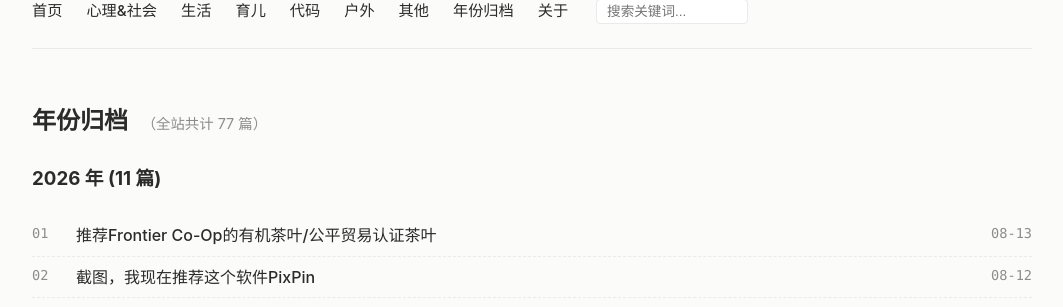
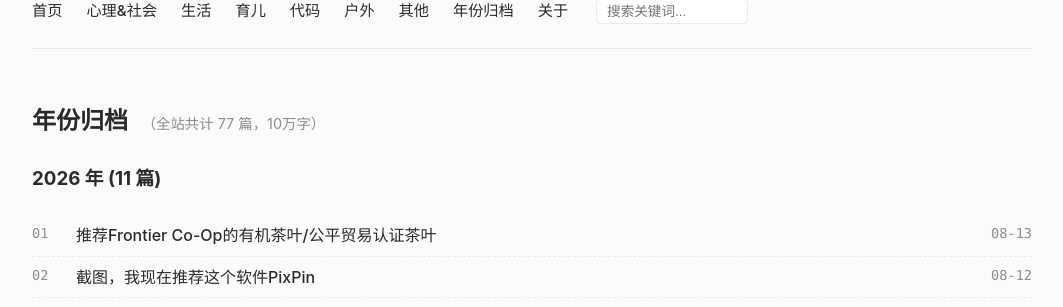
Before and after one commit to Natural-system/self-transcendence, a Jekyll site: the page built from archive.html, in a window 1280 px wide. Shown: the part 145-452 px from the top of the page, without its empty margins (108-1171 px from the left). Built offline with Jekyll 4.4.1, drawn with Linux system fonts in a browser that asks for light colours; some of the changed lines change nothing that is shown.

Commit message:
Update archive.html

```diff
--- a/archive.html
+++ b/archive.html
@@ -4,10 +4,25 @@ title: 年份归档
 permalink: /archive/
 ---
 
+{% comment %} 1. 自动计算全站文章总字数 {% endcomment %}
+{% assign total_words = 0 %}
+{% for post in site.posts %}
+  {% assign post_words = post.content | strip_html | strip_newlines | size %}
+  {% assign total_words = total_words | plus: post_words %}
+{% endfor %}
+
+{% comment %} 2. 根据字数四舍五入换算为“万字”或普通数字 {% endcomment %}
+{% if total_words >= 10000 %}
+  {% assign display_words = total_words | divided_by: 10000.0 | round %}
+  {% assign formatted_words = display_words | append: "万字" %}
+{% else %}
+  {% assign formatted_words = total_words | append: "字" %}
+{% endif %}
+
 <h2>
   年份归档
   <span style="font-size: 0.9rem; font-weight: normal; color: var(--muted-color); margin-left: 8px;">
-    （全站共计 {{ site.posts.size }} 篇）
+    （全站共计 {{ site.posts.size }} 篇，{{ formatted_words }}）
   </span>
 </h2>
 
@@ -39,11 +54,11 @@ permalink: /archive/
       </ul>
 
       {% if total_count > 10 %}
-        <!-- 1. 展开按钮（使用更清晰的图形箭头 ▼，并加大间距） -->
+        <!-- 1. 展开按钮 -->
         <label for="toggle-year-{{ year_group.name }}" class="btn-toggle-year btn-expand">
           剩余 {{ remaining_count }} 篇文章，点击展开 <span class="arrow-icon">▼</span>
         </label>
-        <!-- 2. 收起按钮（使用更清晰的图形箭头 ▲，并加大间距） -->
+        <!-- 2. 收起按钮 -->
         <label for="toggle-year-{{ year_group.name }}" class="btn-toggle-year btn-collapse">
           收起该年份文章 <span class="arrow-icon">▲</span>
         </label>
```
